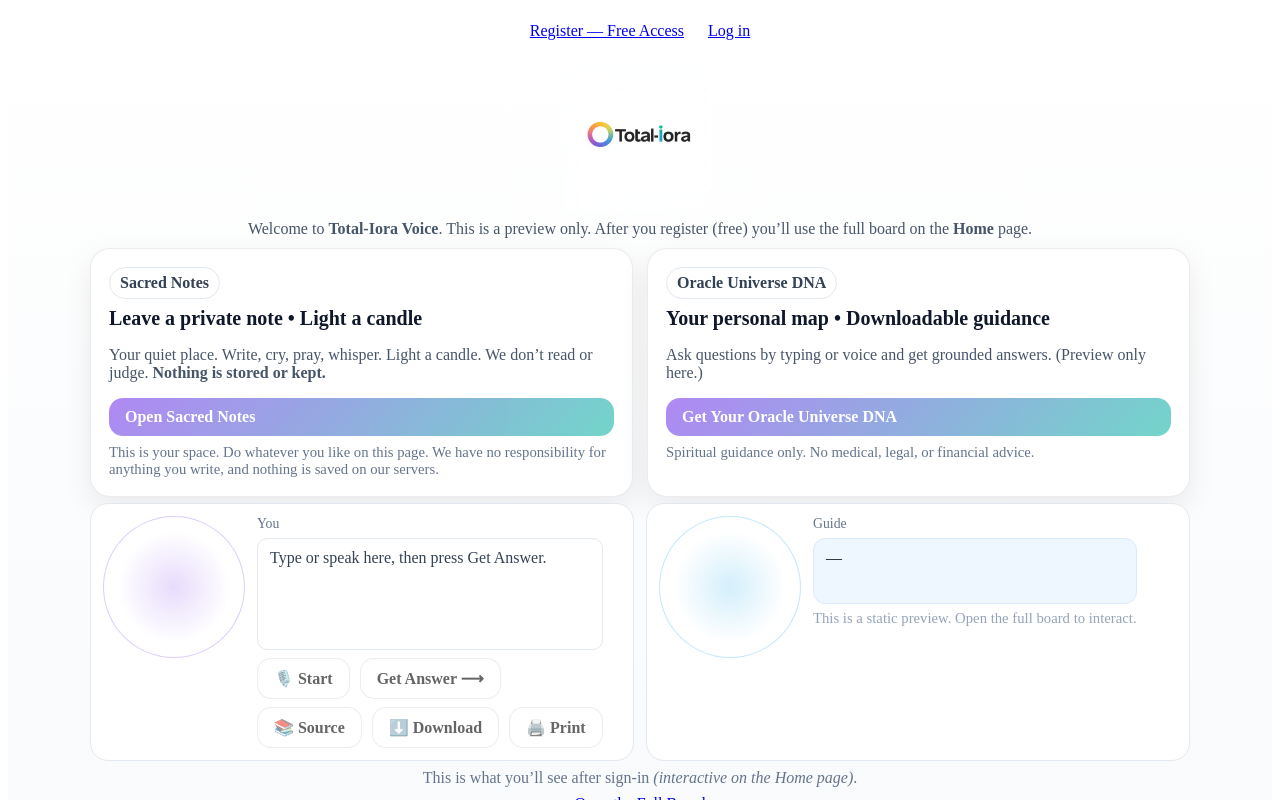
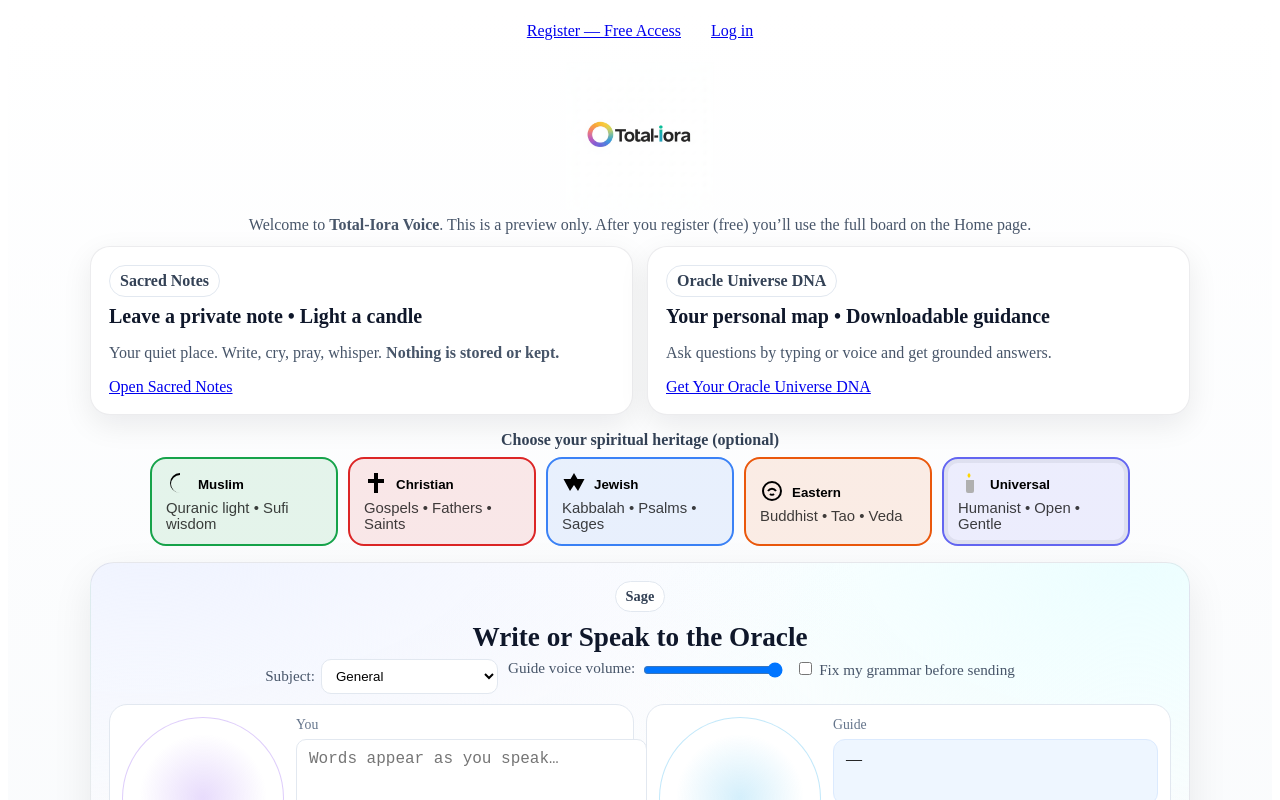
Before and after one commit to danyaffa/Total-iora, a Next.js app: page / in a window 1280 px wide. Shown: the top 800 px of the page. Built offline with nearby package versions, Linux system fonts and the light colour scheme.

Commit message:
Update index.js

```diff
--- a/pages/index.js
+++ b/pages/index.js
@@ -1,42 +1,40 @@
-// STATIC PREVIEW ONLY — no OracleVoice, no API calls, just links to Register/Login and the full board.
-
+// FILE: /pages/index.js
+import { useState } from "react";
+import dynamic from "next/dynamic";
 import Link from "next/link";
 import Footer from "../components/Footer";
+import HeritageSelector from "../components/HeritageSelector";
 
-export default function IndexPreview() {
+const OracleVoice = dynamic(() => import("../components/OracleVoice"), { ssr: false });
+
+export default function IndexPage() {
+  const [path, setPath] = useState("Universal");
   return (
-    <div className="page">
-      {/* Top nav — ONLY Register / Log in are live */}
+    <main className="page">
       <nav className="topnav">
         <Link href="/register" className="btn cta">Register — Free Access</Link>
-        <span style={{ width: 8 }} />
+        <span className="sep" />
         <Link href="/login" className="btn">Log in</Link>
       </nav>
 
-      {/* Logo + short line */}
       <section className="hero">
-        <img src="/TotalIora_Logo.png" alt="Total-iora" className="logo" />
-        <p className="note">
-          Welcome to <strong>Total-Iora Voice</strong>. This is a preview only. After you register (free) you’ll use the full board on the <strong>Home</strong> page.
+        <img src="/TotalIora_Logo.png" alt="Total-Iora" className="logo" />
+        <p className="intro">
+          Welcome to <strong>Total‑Iora Voice</strong>. This is a preview only. After you register (free) you’ll use the full board on the Home page.
         </p>
       </section>
 
-      {/* Feature tiles — visually identical, buttons disabled on the index preview */}
+      {/* (your two tiles remain as in homepage) */}
       <section className="tiles">
         <div className="grid">
           <article className="card">
             <header className="h">
               <div className="pill">Sacred Notes</div>
               <h3>Leave a private note • Light a candle</h3>
-              <p>Your quiet place. Write, cry, pray, whisper. Light a candle. We don’t read or judge. <strong>Nothing is stored or kept.</strong></p>
+              <p>Your quiet place. Write, cry, pray, whisper. <strong>Nothing is stored or kept.</strong></p>
             </header>
             <footer className="f">
-              <span className="btn accent disabled" aria-disabled="true" role="button" tabIndex={-1}>
-                Open Sacred Notes
-              </span>
-              <div className="disc">
-                This is your space. Do whatever you like on this page. We have no responsibility for anything you write, and nothing is saved on our servers.
-              </div>
+              <Link href="/sacred-space" className="btn accent">Open Sacred Notes</Link>
             </footer>
           </article>
 
@@ -44,53 +42,26 @@ export default function IndexPreview() {
             <header className="h">
               <div className="pill">Oracle Universe DNA</div>
               <h3>Your personal map • Downloadable guidance</h3>
-              <p>Ask questions by typing or voice and get grounded answers. (Preview only here.)</p>
+              <p>Ask questions by typing or voice and get grounded answers.</p>
             </header>
             <footer className="f">
-              <span className="btn accent disabled" aria-disabled="true" role="button" tabIndex={-1}>
-                Get Your Oracle Universe DNA
-              </span>
-              <div className="disc">Spiritual guidance only. No medical, legal, or financial advice.</div>
+              <Link href="/oracle-universe-dna" className="btn accent">Get Your Oracle Universe DNA</Link>
             </footer>
           </article>
         </div>
       </section>
 
-      {/* STATIC mock of the board (non-interactive) */}
-      <section className="boardPreview">
-        <div className="board">
-          <div className="left">
-            <div className="orb" />
-            <div className="input" aria-hidden="true">
-              <div className="label">You</div>
-              <div className="box">Type or speak here, then press Get Answer.</div>
-              <div className="row">
-                <span className="btn disabled">🎙️ Start</span>
-                <span className="btn disabled">Get Answer ⟶</span>
-              </div>
-              <div className="row">
-                <span className="btn disabled">📚 Source</span>
-                <span className="btn disabled">⬇️ Download</span>
-                <span className="btn disabled">🖨️ Print</span>
-              </div>
-            </div>
-          </div>
-          <div className="right">
-            <div className="orb blue" />
-            <div className="output" aria-hidden="true">
-              <div className="label">Guide</div>
-              <div className="bubble">—</div>
-              <div className="muted">This is a static preview. Open the full board to interact.</div>
-            </div>
+      {/* Full Oracle shown as read‑only preview */}
+      <section className="previewWrap">
+        <HeritageSelector path={path} onChange={setPath} />
+        <div className="mask">
+          <div className="maskBox">
+            <div>This is a static preview. Open the full board to interact.</div>
+            <Link href="/homepage?dev=on" className="btn accent">Open the Full Board</Link>
           </div>
         </div>
-
-        <p className="hint">
-          This is what you’ll see after sign-in <em>(interactive on the Home page)</em>.
-        </p>
-
-        <div style={{textAlign:"center", marginTop:8}}>
-          <Link href="/homepage" className="btn cta">Open the Full Board</Link>
+        <div className="blocked">
+          <OracleVoice path={path} />
         </div>
       </section>
 
@@ -98,14 +69,14 @@ export default function IndexPreview() {
 
       <style jsx>{`
         .page { min-height:100vh; background:linear-gradient(#ffffff,#f8fafc); }
-        .topnav { display:flex; justify-content:center; padding:14px; flex-wrap:wrap; gap:8px; }
+        .topnav { display:flex; justify-content:center; gap:10px; padding:14px; flex-wrap:wrap; }
+        .sep { width:10px; }
         .btn { display:inline-block; padding:10px 16px; border-radius:14px; font-weight:800; border:1px solid rgba(15,23,42,.12); background:#fff; }
-        .btn.cta { color:#fff; border:none; background:linear-gradient(135deg,#7c3aed,#14b8a6); }
-        .btn.disabled { opacity:.6; pointer-events:none; }
+        .btn.cta, .btn.accent { color:#fff; border:none; background:linear-gradient(135deg,#7c3aed,#14b8a6); }
         .hero { text-align:center; padding-top:8px; }
-        .logo { width:148px; margin:0 auto; display:block; }
-        .note { max-width:900px; margin:10px auto 0; color:#475569; padding:0 12px; text-align:center; }
-        .tiles { max-width:1100px; margin:10px auto 6px; padding:0 16px; }
+        .logo { width:148px; height:auto; margin:0 auto 6px; display:block; }
+        .intro { max-width:820px; margin:0 auto; color:#475569; padding:0 12px; }
+        .tiles { max-width:1100px; margin:12px auto 8px; padding:0 16px; }
         .grid { display:grid; gap:14px; grid-template-columns:1fr; }
         @media (min-width:900px){ .grid { grid-template-columns:1fr 1fr; } }
         .card { background:#fff; border:1px solid rgba(15,23,42,.08); border-radius:20px; box-shadow:0 10px 30px rgba(2,6,23,.08); padding:18px; }
@@ -113,21 +84,12 @@ export default function IndexPreview() {
         h3 { margin:8px 0 4px; font-size:1.25rem; font-weight:800; color:#0f172a; }
         p { color:#475569; }
         .f { display:flex; flex-direction:column; gap:8px; margin-top:8px; }
-        .btn.accent { color:#fff; background:linear-gradient(135deg,#7c3aed,#14b8a6); border:none; }
-        .disc { color:#64748b; font-size:.92rem; }
-        .boardPreview { max-width:1100px; margin:6px auto 14px; padding:0 16px; }
-        .board { display:grid; grid-template-columns:1fr; gap:12px; }
-        @media(min-width:900px){ .board { grid-template-columns:1fr 1fr; } }
-        .left,.right { background:#fff; border:1px solid #e2e8f0; border-radius:18px; padding:12px; display:flex; gap:12px; align-items:flex-start; }
-        .orb { width:140px; height:140px; min-width:140px; border-radius:999px; background:radial-gradient(40% 40% at 50% 50%, rgba(124,58,237,.18), rgba(124,58,237,0)); border:1px solid rgba(124,58,237,.25); }
-        .orb.blue { background:radial-gradient(40% 40% at 50% 50%, rgba(14,165,233,.18), rgba(14,165,233,0)); border-color:rgba(14,165,233,.25); }
-        .label{font-size:.86rem;color:#64748b;margin-bottom:6px;}
-        .box{background:#fff;border:1px solid #e2e8f0;border-radius:10px;padding:10px 12px;min-height:90px;color:#334155}
-        .row{display:flex;gap:10px;margin-top:8px;flex-wrap:wrap;}
-        .bubble{background:#eef6ff;border:1px solid #dbeafe;border-radius:12px;padding:10px 12px;min-height:44px;color:#0f172a}
-        .muted{color:#94a3b8; font-size:.92rem; margin-top:6px;}
-        .hint{ text-align:center; color:#64748b; margin:8px 0 0; }
+        .previewWrap { position:relative; max-width:1100px; margin:12px auto 20px; padding:0 16px; }
+        .blocked :global(.oracle) { pointer-events:none; user-select:none; }
+        .mask { position:absolute; inset:0; display:flex; align-items:center; justify-content:center; pointer-events:none; }
+        .maskBox { pointer-events:auto; backdrop-filter:blur(4px); background:rgba(255,255,255,.75);
+          border:1px solid #e2e8f0; border-radius:12px; padding:12px 16px; display:flex; gap:10px; align-items:center; color:#334155; font-weight:700; }
       `}</style>
-    </div>
+    </main>
   );
 }
```
